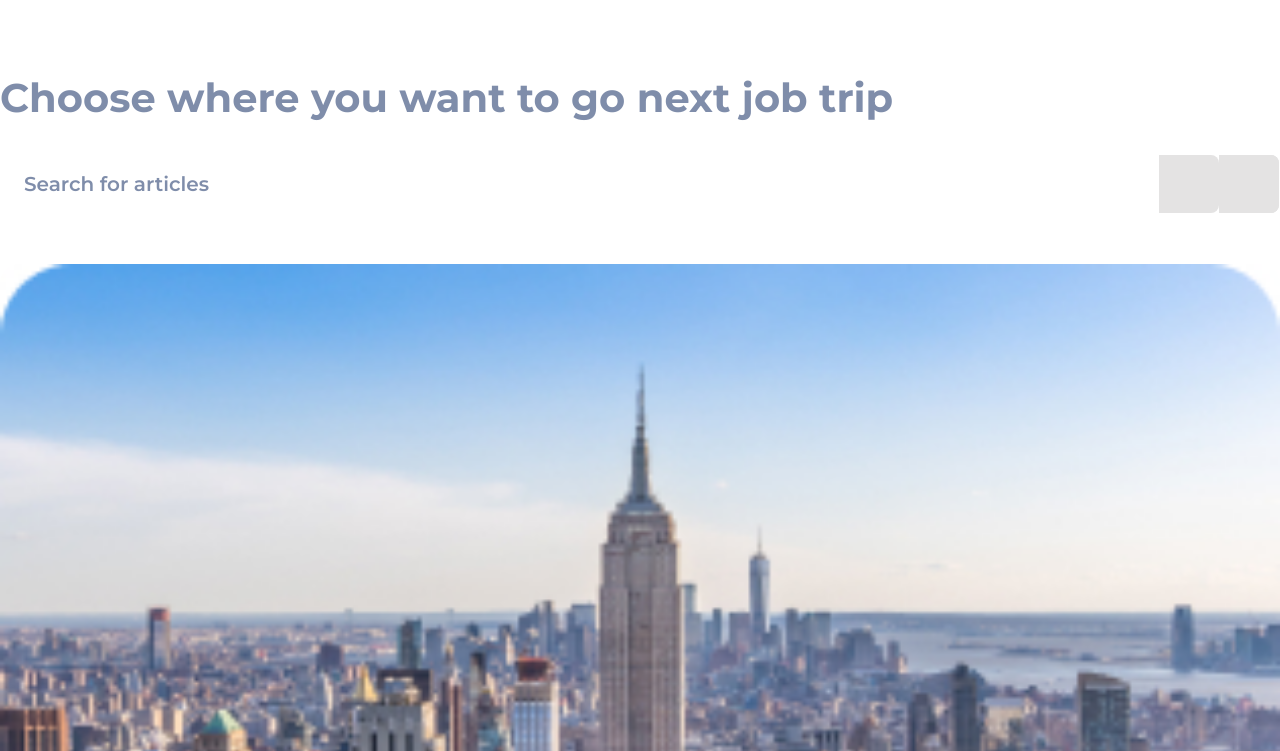
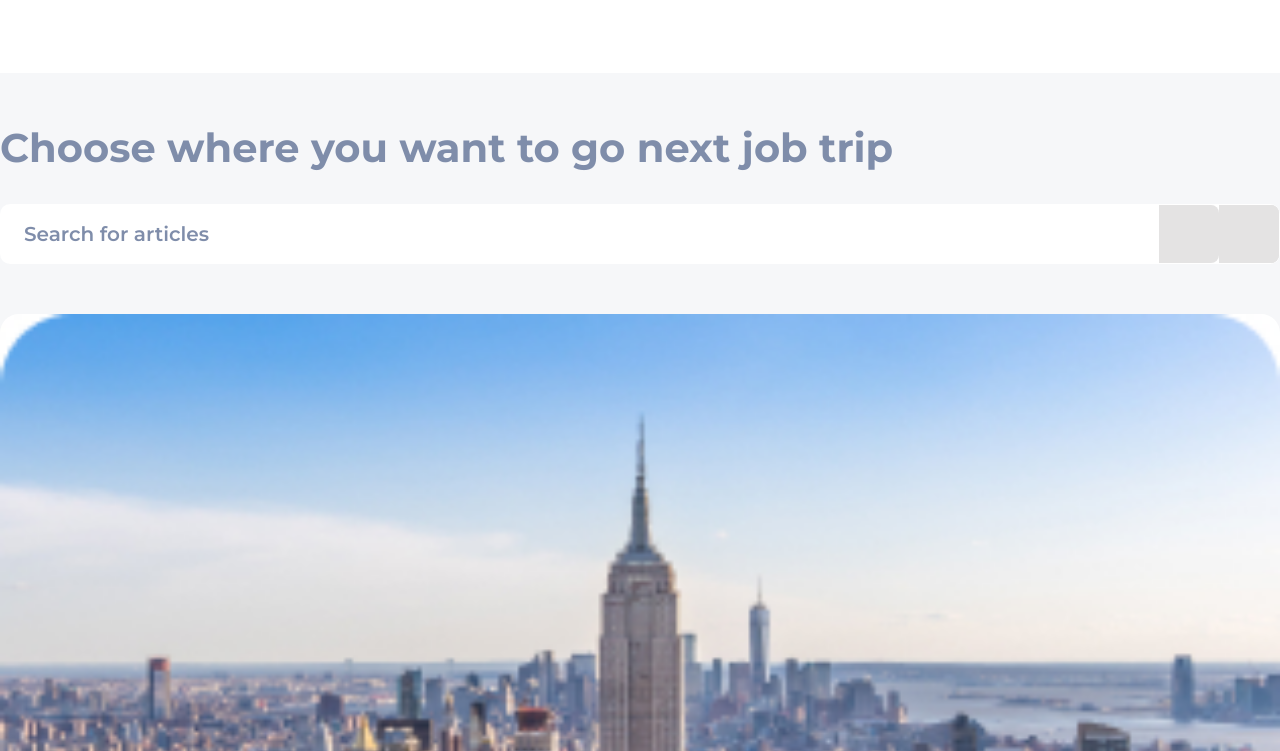
Before and after one commit to ga3i3/tls, an Astro site: page / in a window 1280 px wide. Shown: the part 4309-5060 px from the top of the page. Built offline with nearby package versions, Linux system fonts and the light colour scheme; Astro itself is replaced by a stand-in of ours; no server answers.

Commit message:
home page

```diff
--- a/src/assets/styles.scss
+++ b/src/assets/styles.scss
@@ -995,6 +995,8 @@ footer {
 }
 
 .trips {
+  background-color: #F6F7F9;
+  padding: 50px 0;
   margin-top: 76px;
 
   h2 {
@@ -1149,7 +1151,6 @@ footer {
 }
 
 .reviews {
-  margin-top: 55px;
   padding: 60px 0;
   background-color: #EEF5FF;
   .wrapper {
```
